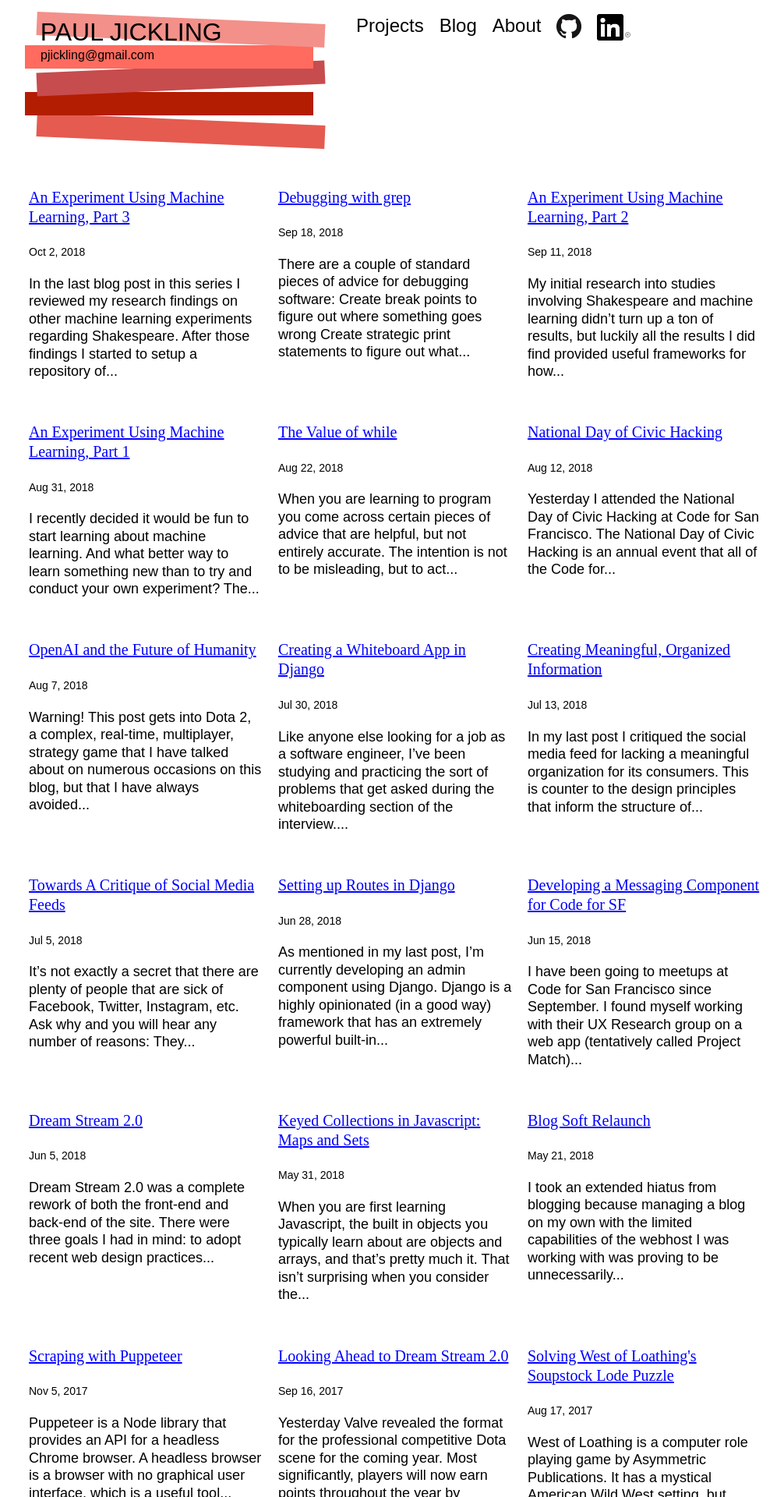
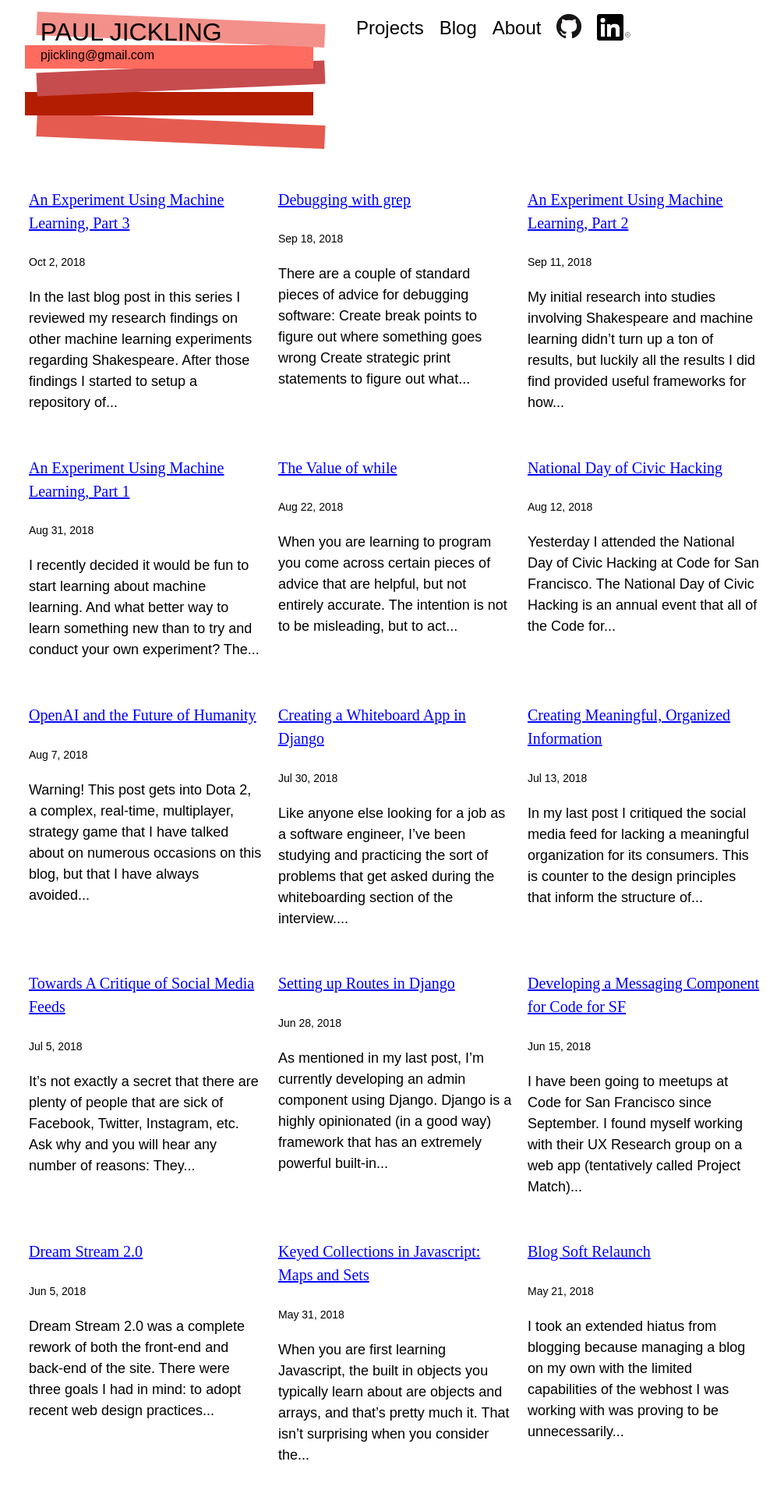
Before and after one commit to pauljickling/pauljickling.github.io, a Jekyll site: the page built from index.md, in a window 1280 px wide. Shown: the top 1920 px of the page at 78% size, without its empty margins (21-1027 px from the left). Built offline with Jekyll 4.4.1, drawn with Linux system fonts in a browser that asks for light colours; some web fonts are replaced.

Commit message:
Increased line height

```diff
--- a/assets/main.css
+++ b/assets/main.css
@@ -13,7 +13,7 @@
 
 body {
   font-family: 'Mukta Mahee', sans-serif;
-  line-height: 1.25;
+  line-height: 1.5;
 }
 
 p {
```
